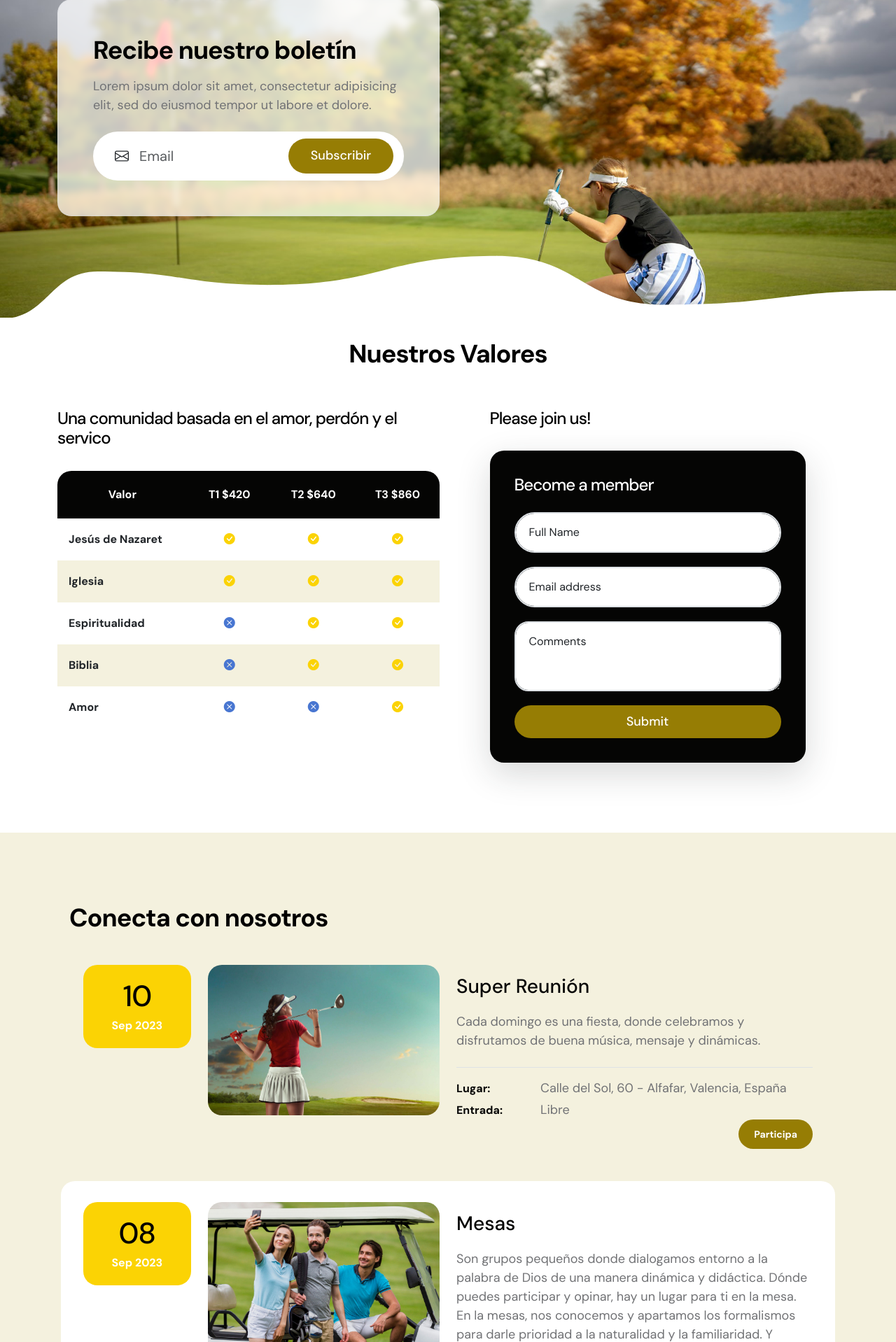
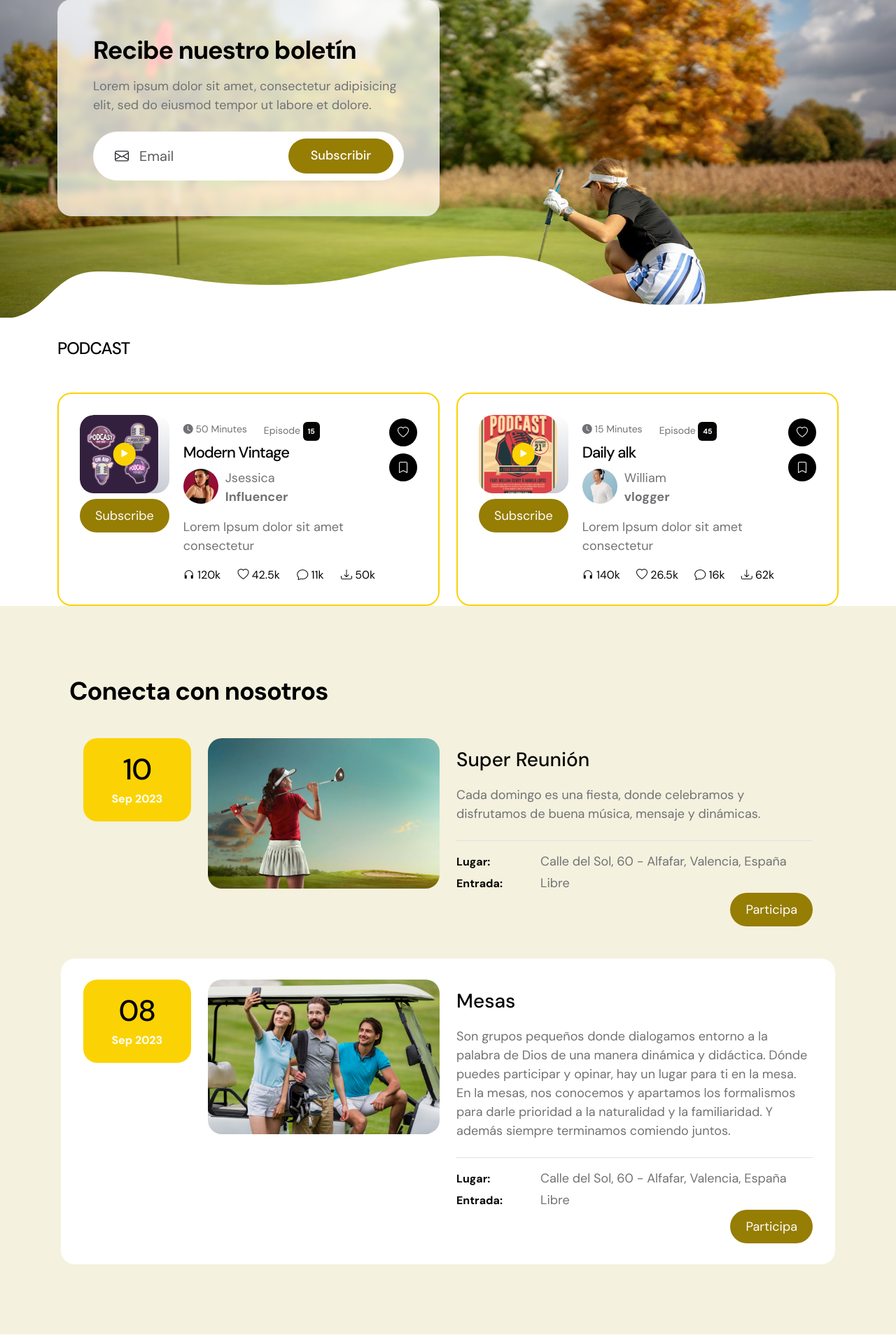
Before and after one commit to falexramos/somos-page-web, a PHP site: page / in a window 1280 px wide. Shown: the part 1469-3387 px from the top of the page at 70% size. Run offline with PHP 8.4, Linux system fonts and the light colour scheme; lists and menus that the app fills with data are empty.

Commit message:
SECCION PODCAST

```diff
--- a/web-somos/css/template-somos.css
+++ b/web-somos/css/template-somos.css
@@ -1437,3 +1437,268 @@
 .oculto{
   display: none;
 }
+
+
+
+/*---------------------------------------
+  CUSTOM BUTTON PODCAST
+-----------------------------------------*/
+.custom-btn {
+  background: var(--custom-btn-bg-color);
+  border: 2px solid transparent;
+  border-radius: var(--border-radius-large);
+  color: var(--white-color);
+  font-family: var(--title-font-family);
+  font-size: var(--p-font-size);
+  font-weight: var(--font-weight-semibold);
+  line-height: normal;
+  transition: all 0.3s;
+  padding: 10px 20px;
+}
+
+.custom-btn:hover {
+  background: var(--custom-btn-bg-hover-color);
+  color: var(--white-color);
+}
+
+.custom-border-btn {
+  background: transparent;
+  border: 2px solid var(--custom-btn-bg-color);
+  color: var(--custom-btn-bg-color);
+}
+
+.custom-border-btn:hover {
+  background: var(--custom-btn-bg-color);
+  border-color: transparent;
+  color: var(--primary-color);
+}
+
+.custom-btn-bg-white {
+  border-color: var(--white-color);
+  color: var(--white-color);
+}
+
+
+/*---------------------------------------
+  CUSTOM BLOCK PODCAST
+-----------------------------------------*/
+.custom-block-podcast {
+  border: 2px solid var(--primary-color);
+  border-radius: var(--border-radius-medium);
+  position: relative;
+  overflow: hidden;
+  padding: 30px;
+  transition: all 0.3s ease;
+}
+
+.custom-block-podcast:hover {
+  background: var(--white-color);
+  box-shadow: 0 1rem 3rem rgba(0,0,0,.175);
+  border-color: transparent;
+  transform: translateY(-3px);
+}
+
+.custom-block-info-podcast {
+  display: block;
+  padding: 10px 20px;
+  padding-bottom: 0;
+}
+
+.custom-block-image-wrap-podcast {
+  position: relative;
+  display: block;
+  height: 100%;
+}
+
+.custom-block-image-wrap-podcast > a {
+  display: block;
+}
+
+.custom-block-image-podcast {
+  border-radius: var(--border-radius-medium);
+  display: block;
+  width: 112px;
+  height: 112px;
+  object-fit: cover;
+}
+
+.custom-block-image-detail-page-podcast .custom-block-image-podcast {
+  width: 100%;
+  height: 212px;
+}
+
+.custom-block-podcast .custom-block-icon-podcast {
+  position: absolute;
+  top: 50%;
+  left: 50%;
+  transform: translate(-50%, -50%);
+}
+
+.custom-block-icon-wrap-podcast {
+  border-radius: var(--border-radius-medium);
+  position: relative;
+  overflow: hidden;
+}
+
+.custom-block-icon-wrap-podcast .section-overlay {
+  opacity: 0.25;
+}
+
+.custom-block-btn-group-podcast {
+  position: absolute;
+  bottom: 0;
+  right: 0;
+  left: 0;
+  margin: 20px;
+}
+
+.custom-block-btn-group-podcast .custom-block-icon-podcast {
+  position: relative;
+  top: 0;
+  left: 0;
+  transform: none;
+}
+
+.custom-block-icon-podcast {
+  background: var(--primary-color);
+  border-radius: var(--border-radius-medium);
+  font-size: var(--p-font-size);
+  color: var(--white-color);
+  text-align: center;
+  width: 32.5px;
+  height: 32.5px;
+  line-height: 32.5px;
+  transition: all 0.3s;
+}
+
+.custom-block-icon-podcast:hover {
+  background: var(--custom-btn-bg-hover-color);
+  color: var(--white-color);
+}
+
+.custom-block-podcast .custom-btn-podcast {
+  font-size: var(--menu-font-size);
+  padding: 7px 15px;
+}
+
+.custom-block-podcast .custom-block-info-podcast + div .badge {
+  background-color: var(--dark-color);
+  color: var(--white-color);
+  border-radius: 50px !important;
+  font-size: var(--menu-font-size);
+  display: flex;
+  justify-content: center;
+  text-align: center;
+  width: 40px;
+  height: 40px;
+  line-height: 30px;
+  margin-top: 5px;
+  margin-bottom: 5px;
+}
+
+.custom-block-podcast .custom-block-info-podcast + div .badge:hover {
+  background-color: var(--custom-btn-bg-hover-color);
+}
+
+.custom-block-full-podcast {
+  background-color: var(--section-bg-color);
+  border-color: transparent;
+}
+
+.custom-block-full-podcast:hover {
+  border-color: var(--primary-color);
+}
+
+.custom-block-full-podcast .custom-block-info-podcast {
+  padding: 20px;
+  padding-bottom: 0;
+}
+
+.custom-block-full-podcast .custom-block-image-podcast {
+  width: 100%;
+  height: 210px;
+}
+
+.custom-block-full-podcast .social-share-podcast {
+  position: absolute;
+  top: 0;
+  right: 0;
+  margin: 50px;
+}
+
+.custom-block-top-podcast small {
+  color: var(--p-color);
+  font-family: var(--title-font-family);
+}
+
+.custom-block-top-podcast .badge {
+  background-color: var(--secondary-color);
+  color: var(--white-color);
+  display: inline-block;
+  vertical-align: middle;
+  height: 26.64px;
+  line-height: 20px;
+}
+
+.custom-block-bottom-podcast a:hover span {
+  color: var(--primary-color);
+}
+
+.custom-block-bottom-podcast a span {
+  font-family: var(--title-font-family);
+  color: var(--p-color);
+  text-transform: uppercase;
+  margin-left: 3px;
+}
+
+.custom-block-overlay-podcast {
+  border-color: transparent;
+  padding: 0;
+}
+
+.custom-block-overlay-podcast .custom-block-image-podcast {
+  margin: auto;
+  width: 100%;
+  height: 210px;
+  transition: all 0.3s;
+}
+
+.custom-block-overlay-podcast:hover .custom-block-image-podcast {
+  padding: 15px;
+  padding-bottom: 0;
+}
+
+.custom-block-overlay-info-podcast {
+  padding: 15px 20px 20px 20px;
+}
+
+
+/*---------------------------------------
+  PROIFLE BLOCK PODCAST
+-----------------------------------------*/
+.profile-block {
+  margin-top: 10px;
+}
+
+.profile-block-image {
+  border-radius: var(--border-radius-large);
+  width: 50px;
+  height: 50px;
+  object-fit: cover;
+  margin-right: 10px;
+}
+
+.profile-block p strong {
+  display: block;
+  font-family: var(--title-font-family);
+}
+
+.profile-detail-block {
+  border: 1px solid #dee2e6;
+  border-radius: var(--border-radius-large);
+  padding: 25px 35px;
+}
+
+.profile-detail-block p {
+  margin-bottom: 0;
+}
--- a/web-somos/index.html
+++ b/web-somos/index.html
@@ -296,7 +296,178 @@
                 <svg viewBox="0 0 1265 144" xmlns="http://www.w3.org/2000/svg" xmlns:xlink="http://www.w3.org/1999/xlink"><path fill="rgba(255, 255, 255, 1)" d="M 0 40 C 164 40 164 20 328 20 L 328 20 L 328 0 L 0 0 Z" stroke-width="0"></path> <path fill="rgba(255, 255, 255, 1)" d="M 327 20 C 445.5 20 445.5 89 564 89 L 564 89 L 564 0 L 327 0 Z" stroke-width="0"></path> <path fill="rgba(255, 255, 255, 1)" d="M 563 89 C 724.5 89 724.5 48 886 48 L 886 48 L 886 0 L 563 0 Z" stroke-width="0"></path><path fill="rgba(255, 255, 255, 1)" d="M 885 48 C 1006.5 48 1006.5 67 1128 67 L 1128 67 L 1128 0 L 885 0 Z" stroke-width="0"></path><path fill="rgba(255, 255, 255, 1)" d="M 1127 67 C 1196 67 1196 0 1265 0 L 1265 0 L 1265 0 L 1127 0 Z" stroke-width="0"></path></svg>
             </section>
 
+         <!-- PODCAST -->
+            <section class="latest-podcast-section section-padding pb-0" id="section_6">
+                <div class="container">
+                    <div class="row justify-content-center">
 
+                        <div class="col-lg-12 col-12">
+                            <div class="section-title-wrap mb-5">
+                                <h4 class="section-title">PODCAST</h4>
+                            </div>
+                        </div>
+
+                        <div class="col-lg-6 col-12 mb-4 mb-lg-0">
+                            <div class="custom-block-podcast d-flex">
+                                <div class="">
+                                    <div class="custom-block-icon-wrap-podcast">
+                                        <div class="section-overlay"></div>
+                                        <a href="detail-page.html" class="custom-block-image-wrap-podcast">
+                                            <img src="images/podcast/11683425_4790593.jpg" class="custom-block-image-podcast img-fluid" alt="">
+
+                                            <a href="#" class="custom-block-icon-podcast">
+                                                <i class="bi-play-fill"></i>
+                                            </a>
+                                        </a>
+                                    </div>
+
+                                    <div class="mt-2">
+                                        <a href="#" class="btn custom-btn">
+                                            Subscribe
+                                        </a>
+                                    </div>
+                                </div>
+
+                                <div class="custom-block-info-podcast">
+                                    <div class="custom-block-top-podcast d-flex mb-1">
+                                        <small class="me-4">
+                                            <i class="bi-clock-fill custom-icon-podcast"></i>
+                                            50 Minutes
+                                        </small>
+
+                                        <small>Episode <span class="badge">15</span></small>
+                                    </div>
+
+                                    <h5 class="mb-2">
+                                        <a href="detail-page.html">
+                                            Modern Vintage
+                                        </a>
+                                    </h5>
+
+                                    <div class="profile-block d-flex">
+                                        <img src="images/profile/woman-posing-black-dress-medium-shot.jpg" class="profile-block-image img-fluid" alt="">
+
+                                        <p>
+                                            Jsessica
+                                            <strong>Influencer</strong></p>
+                                    </div>
+
+                                    <p class="mb-0">Lorem Ipsum dolor sit amet consectetur</p>
+
+                                    <div class="custom-block-bottom d-flex justify-content-between mt-3">
+                                        <a href="#" class="bi-headphones me-1">
+                                            <span>120k</span>
+                                        </a>
+
+                                        <a href="#" class="bi-heart me-1">
+                                            <span>42.5k</span>
+                                        </a>
+
+                                        <a href="#" class="bi-chat me-1">
+                                            <span>11k</span>
+                                        </a>
+
+                                        <a href="#" class="bi-download">
+                                            <span>50k</span>
+                                        </a>
+                                    </div>
+                                </div>
+
+                                <div class="d-flex flex-column ms-auto">
+                                    <a href="#" class="badge ms-auto">
+                                        <i class="bi-heart"></i>
+                                    </a>
+
+                                    <a href="#" class="badge ms-auto">
+                                        <i class="bi-bookmark"></i>
+                                    </a>
+                                </div>
+                            </div>
+                        </div>
+
+                        <div class="col-lg-6 col-12 mb-4 mb-lg-0">
+                            <div class="custom-block-podcast d-flex">
+                                <div class="">
+                                    <div class="custom-block-icon-wrap-podcast">
+                                        <div class="section-overlay"></div>
+                                        <a href="detail-page.html" class="custom-block-image-wrap-podcast">
+                                            <img src="images/podcast/12577967_02.jpg" class="custom-block-image-podcast img-fluid" alt="">
+
+                                            <a href="#" class="custom-block-icon-podcast">
+                                                <i class="bi-play-fill"></i>
+                                            </a>
+                                        </a>
+                                    </div>
+
+                                    <div class="mt-2">
+                                        <a href="#" class="btn custom-btn">
+                                            Subscribe
+                                        </a>
+                                    </div>
+                                </div>
+
+                                <div class="custom-block-info-podcast">
+                                    <div class="custom-block-top-podcast d-flex mb-1">
+                                        <small class="me-4">
+                                            <i class="bi-clock-fill custom-icon-podcast"></i>
+                                            15 Minutes
+                                        </small>
+
+                                        <small>Episode <span class="badge">45</span></small>
+                                    </div>
+
+                                    <h5 class="mb-2">
+                                        <a href="detail-page.html">
+                                            Daily alk
+                                        </a>
+                                    </h5>
+
+                                    <div class="profile-block d-flex">
+                                        <img src="images/profile/handsome-asian-man-listening-music-through-headphones.jpg" class="profile-block-image img-fluid" alt="">
+
+                                        <p>
+                                            William
+                                            <strong>vlogger</strong></p>
+                                    </div>
+
+                                    <p class="mb-0">Lorem Ipsum dolor sit amet consectetur</p>
+
+                                    <div class="custom-block-bottom d-flex justify-content-between mt-3">
+                                        <a href="#" class="bi-headphones me-1">
+                                            <span>140k</span>
+                                        </a>
+
+                                        <a href="#" class="bi-heart me-1">
+                                            <span>26.5k</span>
+                                        </a>
+
+                                        <a href="#" class="bi-chat me-1">
+                                            <span>16k</span>
+                                        </a>
+
+                                        <a href="#" class="bi-download">
+                                            <span>62k</span>
+                                        </a>
+                                    </div>
+                                </div>
+
+                                <div class="d-flex flex-column ms-auto">
+                                    <a href="#" class="badge ms-auto">
+                                        <i class="bi-heart"></i>
+                                    </a>
+
+                                    <a href="#" class="badge ms-auto">
+                                        <i class="bi-bookmark"></i>
+                                    </a>
+                                </div>
+                            </div>
+                        </div>
+
+                    </div>
+                </div>
+            </section>
+
+<!--
             <section class="membership-section section-padding" id="section_3">
                 <div class="container">
                     <div class="row">
@@ -441,7 +612,7 @@
                 </div>
             </section>
 
-
+-->
             <section class="events-section section-bg section-padding" id="section_4">
                 <div class="container">
                     <div class="row">
```
Also changed, not shown: web-somos/images/podcast/11683425_4790593.jpg (added), web-somos/images/podcast/12577967_02.jpg (added), web-somos/images/podcast/27376480_7326766.jpg (added), web-somos/images/podcast/27670664_7369753.jpg (added), web-somos/images/profile/cute-smiling-woman-outdoor-portrait.jpg (added), web-somos/images/profile/handsome-asian-man-listening-music-through-headphones.jpg (added), web-somos/images/profile/man-portrait.jpg (added), web-somos/images/profile/portrait-handsome-smiling-stylish-young-man-model-dressed-red-checkered-shirt-fashion-man-posing.jpg (added), web-somos/images/profile/smart-attractive-asian-glasses-male-standing-smile-with-freshness-joyful-casual-blue-shirt-portrait-white-background.jpg (added), web-somos/images/profile/smiling-business-woman-with-folded-hands-against-white-wall-toothy-smile-crossed-arms.jpg (added), web-somos/images/profile/woman-posing-black-dress-medium-shot.jpg (added).
